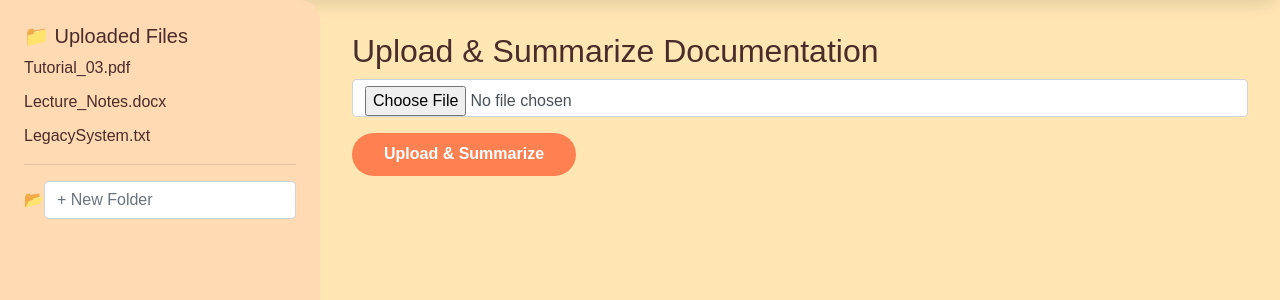
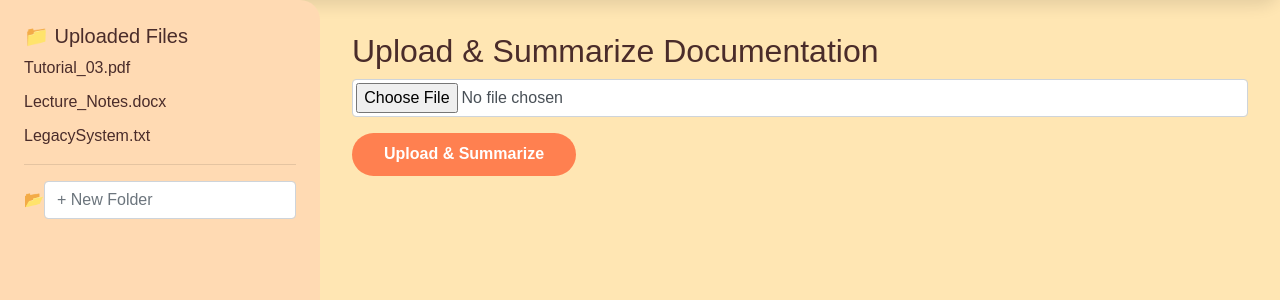
Before and after one commit to YuHan934/Hackathon, a PHP site: page /Summarize.php in a window 1280 px wide. Shown: the part 85-385 px from the top of the page. Run offline with PHP 8.4, Linux system fonts and the light colour scheme; some libraries are stand-ins or nearby versions.

Commit message:
style.css, Summarize.php

```diff
--- a/knowledgebase.dev-main/Summarize.php
+++ b/knowledgebase.dev-main/Summarize.php
@@ -66,7 +66,7 @@ if ($_SERVER['REQUEST_METHOD'] === 'POST' && isset($_FILES['docFile'])) {
     <div class="col-md-9 main-content">
         <h2>Upload & Summarize Documentation</h2>
         <div class="form-group">
-          <input type="file" name="docFile" class="form-control" required>
+          <input type="file" name="docFile" class="form-control" required style="padding: 0.2rem;">
         </div>
         <button type="submit">Upload & Summarize</button>
         </form>
```
Also changed, not shown: knowledgebase.dev-main/style.css (line endings or trailing spaces).
